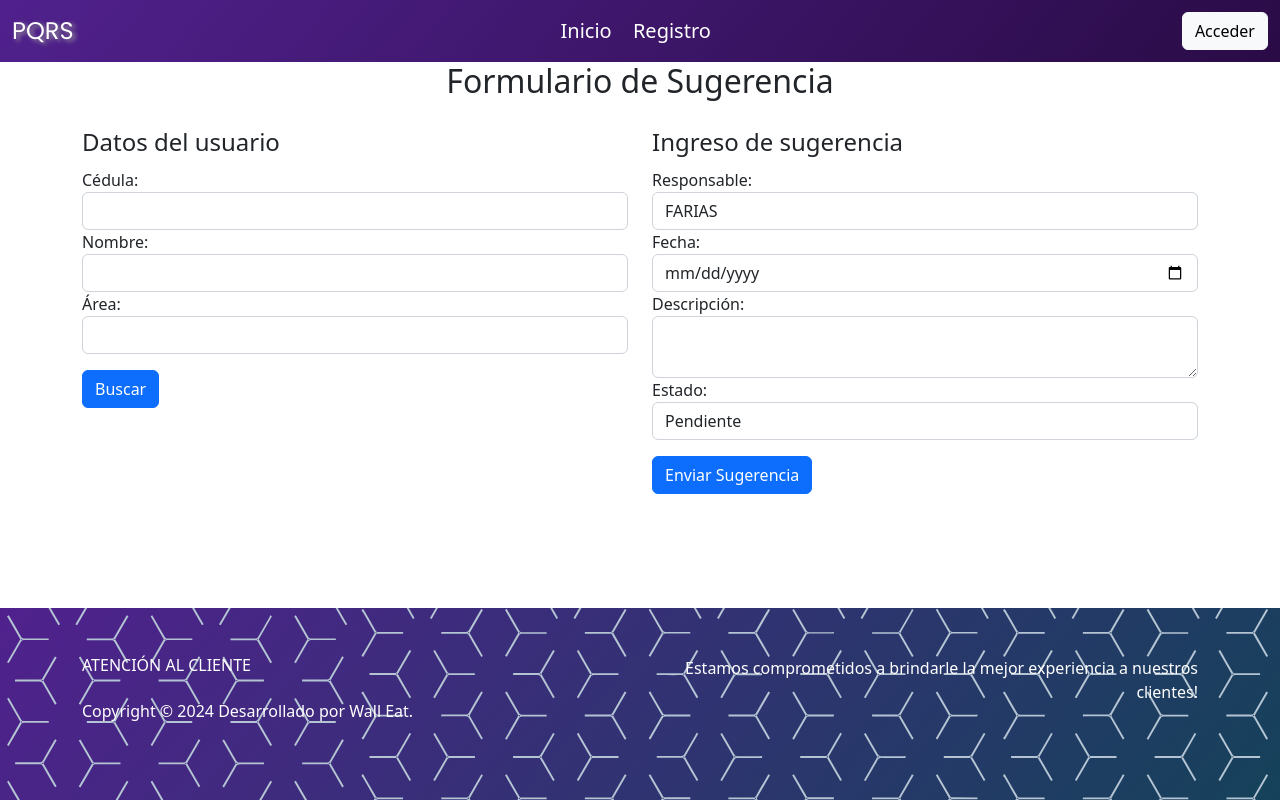
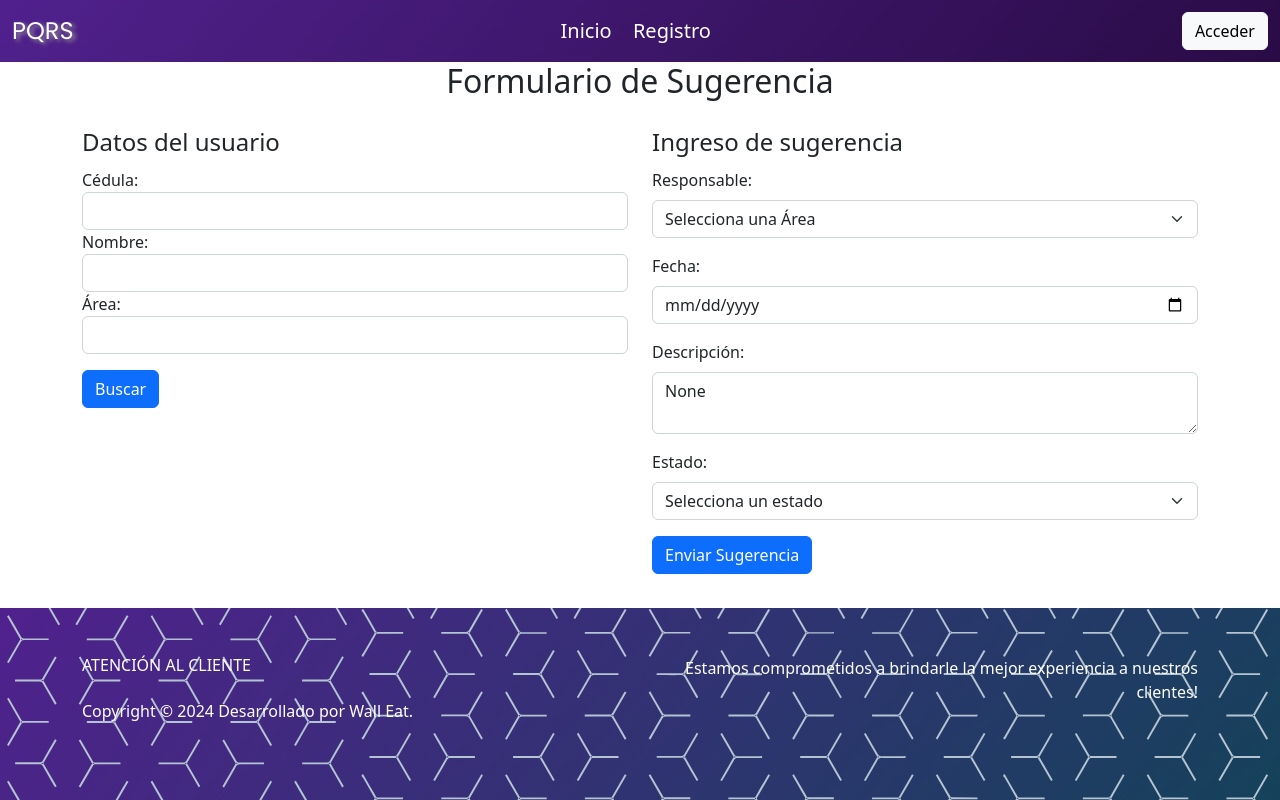
Before and after one commit to ggarciap3/PQRS, a Django app: page /sugerencias/create/ in a window 1280 px wide. Run offline with Django 5.2, Linux system fonts and the light colour scheme.

Commit message:
2do commit
Se agg models Queja

```diff
--- a/pqrs/myapp/forms.py
+++ b/pqrs/myapp/forms.py
@@ -1,5 +1,5 @@
 from django import forms
-from .models import Sugerencia
+from .models import Sugerencia , Queja
 
 class SugerenciaForm(forms.ModelForm):
     class Meta:
@@ -9,3 +9,12 @@
     def clean_usuario(self):
         # Devuelve el valor del campo usuario aunque esté deshabilitado
         return self.cleaned_data.get('usuario')
+
+class QuejaForm(forms.ModelForm):
+    class Meta:
+        model = Queja
+        fields = ['Qfecha', 'Qresponsable', 'Qcausa', 'Qestado']
+
+    def clean_usuario(self):
+        # Devuelve el valor del campo usuario aunque esté deshabilitado
+        return self.cleaned_data.get('usuario')
--- a/pqrs/myapp/models.py
+++ b/pqrs/myapp/models.py
@@ -19,25 +19,50 @@
     usuario = models.ForeignKey(Usuario, on_delete=models.CASCADE, related_name='sugerencias', null=True)
     fecha = models.DateField(default=date.today)
     RESPONSABLE_CHOICES = [
-        ('FARIAS', 'FARIAS'),
-        ('GGARCIA', 'GGARCIA'),
-        ('WMARUDENA', 'WMARUDENA'),
-        ('NANDALUZ', 'NANDALUZ'),
+        ('Comunicacion_cultura', 'Comunicación clima y cultura'),
+        ('Desarrollo_laboral', 'Desarrollo y relaciones laborales'),
+        ('Nomina_compensaciones', 'Nomina y compensaciones'),
+        ('Seguridad_salud_ambiente', 'Seguridad, salud y ambiente'),
+        ('Servicios_generales', 'Servicios generales'),
+        ('Campo', 'Campo'),
+        ('Fabrica', 'Fabrica'),
     ]
-    responsable = models.CharField(max_length=20, choices=RESPONSABLE_CHOICES)
+    responsable = models.CharField(max_length=50, choices=RESPONSABLE_CHOICES)
     descripcion = models.TextField()
     ESTADO_CHOICES = [
         ('pendiente', 'Pendiente'),
-        ('revisado', 'Revisado'),
+        ('en_revision', 'En revisión'),
+        ('resuelta', 'Resuelta'),
     ]
     estado = models.CharField(max_length=20, choices=ESTADO_CHOICES)
 
-    # def autocompletar_campos(self):
-    #     # Llenar los campos nombre y area basándote en el usuario asociado
-    #     if self.usuario:
-    #         self.nombre = self.usuario.nombre
-    #         self.area = self.usuario.area
+class Queja(models.Model):
+    usuario = models.ForeignKey(Usuario, on_delete=models.CASCADE, related_name='quejas', null=True)
+    Qfecha = models.DateField(default=date.today)
+    RESPONSABLE_CHOICES = [
+        ('Comunicacion_cultura', 'Comunicación clima y cultura'),
+        ('Desarrollo_laboral', 'Desarrollo y relaciones laborales'),
+        ('Nomina_compensaciones', 'Nomina y compensaciones'),
+        ('Seguridad_salud_ambiente', 'Seguridad, salud y ambiente'),
+        ('Servicios_generales', 'Servicios generales'),
+        ('Campo', 'Campo'),
+        ('Fabrica', 'Fabrica'),
+    ]
+    Qresponsable = models.CharField(max_length=50, choices=RESPONSABLE_CHOICES)
+    CAUSA_CHOICES = [
+        ('asistencia_tarde', 'Asistencia llegó tarde'),
+        ('no_reportado', 'No fue reportado'),
+        ('mal_reportado', 'Mal reportado'),
+        ('p_sindicales_atrasados', 'P. sindicales atrasados'),
+        ('descuentos_atrasados', 'Descuentos atrasados'),
+        ('valores_descuento_erroneos', 'Valores de descuento erróneos'),
+        ('descuentos_jubilados', 'Descuentos de jubilados'),
+    ]
+    Qcausa = models.CharField(max_length=30, choices=CAUSA_CHOICES)
 
-# @receiver(pre_save, sender=Sugerencia)
-# def pre_save_sugerencia(sender, instance, **kwargs):
-#     instance.autocompletar_campos()
+    ESTADO_CHOICES = [
+        ('pendiente', 'Pendiente'),
+        ('en_revision', 'En revisión'),
+        ('resuelta', 'Resuelta'),
+    ]
+    Qestado = models.CharField(max_length=20, choices=ESTADO_CHOICES)
--- a/pqrs/myapp/templates/registro.html
+++ b/pqrs/myapp/templates/registro.html
@@ -12,7 +12,7 @@
                 <img src="{% static 'img/5.jpg' %}" class="card-img-top mx-auto" alt="Quejas Image" style="max-width: 50%;">
                 <div class="card-body">
                     <h2 class="card-title">Quejas</h2>
-                    <form action="" method="post">
+                    <form action="{% url 'queja_create' %}" method="post">
                         {% csrf_token %}
                         <!-- Agrega aquí los campos del formulario para las quejas -->
                         <button type="submit" class="btn btn-primary">Enviar Queja</button>
--- a/pqrs/myapp/templates/sugerencia_create.html
+++ b/pqrs/myapp/templates/sugerencia_create.html
@@ -38,32 +38,37 @@
             <!-- Campos para ingresar sugerencia -->
                 <fieldset>
                     <legend>Ingreso de sugerencia</legend>
-                    <div class="form-group">
-                        <label for="id_responsable">Responsable:</label>
-                        <select name="responsable" id="id_responsable" class="form-control" required>
-                            <!-- Opciones para el campo responsable -->
-                            <option value="FARIAS">FARIAS</option>
-                            <option value="GGARCIA">GGARCIA</option>
-                            <option value="WMARUDENA">WMARUDENA</option>
-                            <option value="NANDALUZ">NANDALUZ</option>
+                    <!-- Responsable -->
+                    <div class="mb-3">
+                        <label for="{{ form.responsable.id_for_label }}" class="form-label">Responsable:</label>
+                        <select name="{{ form.responsable.name }}" id="{{ form.responsable.id_for_label }}" class="form-select" required>
+                            <option value="" {% if not form.responsable.value %}selected{% endif %} disabled>Selecciona una Área</option>
+                            {% for choice in sugerencia.RESPONSABLE_CHOICES %}
+                                <option value="{{ choice.0 }}" {% if form.responsable.value == choice.0 %}selected{% endif %}>{{ choice.1 }}</option>
+                            {% endfor %}
                         </select>
                     </div>
-                    <div class="form-group">
-                        <label for="id_fecha">Fecha:</label>
-                        <input type="date" name="fecha" id="id_fecha" class="form-control" required>
+
+                    <!-- Fecha -->
+                    <div class="mb-3">
+                        <label for="{{ form.fecha.id_for_label }}" class="form-label">Fecha:</label>
+                        <input type="date" name="{{ form.fecha.name }}" id="{{ form.fecha.id_for_label }}" class="form-control" required value="{{ form.fecha.value }}">
                     </div>
 
-                    <div class="form-group">
-                        <label for="id_descripcion">Descripción:</label>
-                        <textarea name="descripcion" id="id_descripcion" class="form-control" required></textarea>
+                    <!-- Descripción -->
+                    <div class="mb-3">
+                        <label for="{{ form.descripcion.id_for_label }}" class="form-label">Descripción:</label>
+                        <textarea name="{{ form.descripcion.name }}" id="{{ form.descripcion.id_for_label }}" class="form-control" required>{{ form.descripcion.value }}</textarea>
                     </div>
 
-                    <div class="form-group">
-                        <label for="id_estado">Estado:</label>
-                        <select name="estado" id="id_estado" class="form-control" required>
-                            <!-- Opciones para el campo estado -->
-                            <option value="pendiente">Pendiente</option>
-                            <option value="revisado">Revisado</option>
+                    <!-- Estado -->
+                    <div class="mb-3">
+                        <label for="{{ form.estado.id_for_label }}" class="form-label">Estado:</label>
+                        <select name="{{ form.estado.name }}" id="{{ form.estado.id_for_label }}" class="form-select" required>
+                            <option value="" {% if not form.estado.value %}selected{% endif %} disabled>Selecciona un estado</option>
+                            {% for choice in sugerencia.ESTADO_CHOICES %}
+                                <option value="{{ choice.0 }}" {% if form.estado.value == choice.0 %}selected{% endif %}>{{ choice.1 }}</option>
+                            {% endfor %}
                         </select>
                     </div>
 
--- a/pqrs/myapp/urls.py
+++ b/pqrs/myapp/urls.py
@@ -1,5 +1,5 @@
 from django.urls import path
-from .views import home, LoginFormView, transferir_datos, buscar_por_cedula, cargar_datos, base_admin, cerrar_sesion, sugerencia_create, registro
+from .views import home, LoginFormView, transferir_datos, buscar_por_cedula, cargar_datos, base_admin, cerrar_sesion, sugerencia_create, registro, queja_create
 
 urlpatterns = [
     path('', home, name='index'),
@@ -12,5 +12,7 @@
     path('buscar-por-cedula/<str:cedula>/', buscar_por_cedula, name='buscar_por_cedula'),
     path('sugerencias/create/', sugerencia_create, name='sugerencia_create'),
 
+    path('quejas/create/', queja_create, name='queja_create'),
+
 
 ]
--- a/pqrs/myapp/views.py
+++ b/pqrs/myapp/views.py
@@ -3,8 +3,8 @@
 from django.contrib.auth.views import LoginView, LogoutView
 from django.contrib.auth.forms import AuthenticationForm
 from django.contrib.auth import logout
-from .models import Usuario,Sugerencia
-from .forms import SugerenciaForm
+from .models import Usuario,Sugerencia,Queja
+from .forms import SugerenciaForm,QuejaForm
 from django.contrib.auth.models import User
 from django.conf import settings
 # from . import forms
@@ -75,6 +75,7 @@
     return render(request, 'registro.html')
 
 def sugerencia_create(request):
+    sugerencia = Sugerencia()
     if request.method == 'POST':
         form = SugerenciaForm(request.POST)
         if form.is_valid():
@@ -87,7 +88,7 @@
     else:
         form = SugerenciaForm()
 
-    return render(request, 'sugerencia_create.html', {'form': form})
+    return render(request, 'sugerencia_create.html', {'form': form, 'sugerencia': sugerencia})
 
 def buscar_por_cedula(request, cedula):
     if request.method == 'GET':
@@ -138,3 +139,18 @@
             return JsonResponse({'error': str(e)}, status=500)
 
     return JsonResponse({'error': 'Método no permitido'}, status=405)
+
+
+def queja_create(request):
+    queja = Queja()
+    if request.method == 'POST':
+        form = QuejaForm(request.POST)
+        if form.is_valid():
+            usuario = get_object_or_404(Usuario, cedula=request.POST.get('cedula'))
+            form.instance.usuario = usuario
+            form.save()
+            return redirect('registro')
+    else:
+        form = QuejaForm()
+
+    return render(request, 'queja_create.html', {'form': form, 'queja': queja})
```
Also changed, not shown: pqrs/myapp/admin.py (+23 -3 lines), pqrs/myapp/templates/queja_create.html (added, +90 -0 lines), pqrs/myapp/templates/sugerencia_form.html (deleted, +0 -87 lines), pqrs/db.sqlite3, pqrs/myapp/migrations/0004_queja.py (added), pqrs/myapp/migrations/0005_queja_qfecha.py (added), pqrs/myapp/migrations/0006_alter_queja_qresponsable_alter_sugerencia_estado_and_more.py (added).
